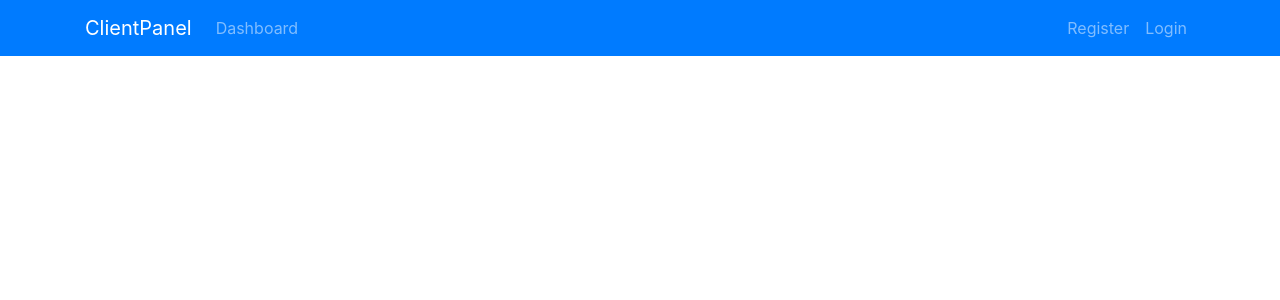
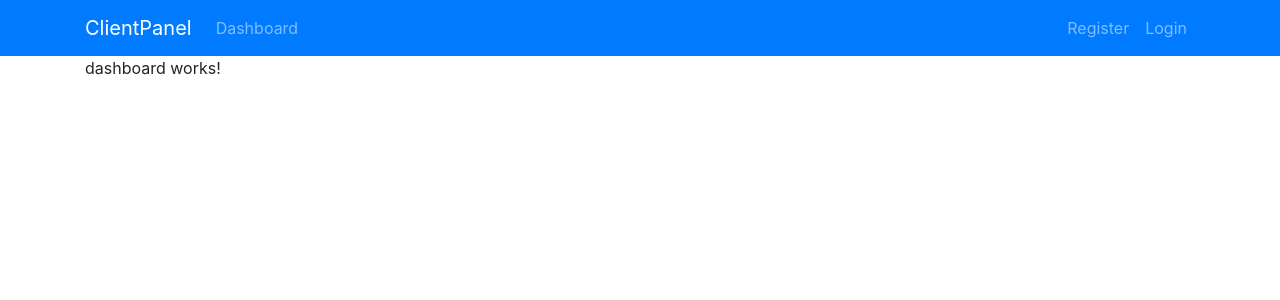
Before and after one commit to CoderGuy614/ClientPanel, an Angular app: page / in a window 1280 px wide. Shown: the top 300 px of the page. Built offline with nearby package versions, Linux system fonts and the light colour scheme.

Commit message:
Add Routing and Routes

```diff
--- a/src/app/app-routing.module.ts
+++ b/src/app/app-routing.module.ts
@@ -1,10 +1,27 @@
+import { ClientDetailsComponent } from './components/client-details/client-details.component';
+import { NotFoundComponent } from './components/not-found/not-found.component';
+import { SettingsComponent } from './components/settings/settings.component';
+import { EditClientComponent } from './components/edit-client/edit-client.component';
+import { AddClientComponent } from './components/add-client/add-client.component';
+import { RegisterComponent } from './components/register/register.component';
+import { LoginComponent } from './components/login/login.component';
+import { DashboardComponent } from './components/dashboard/dashboard.component';
 import { NgModule } from '@angular/core';
 import { Routes, RouterModule } from '@angular/router';
 
-const routes: Routes = [];
+const routes: Routes = [
+  { path: '', component: DashboardComponent },
+  { path: 'login', component: LoginComponent },
+  { path: 'register', component: RegisterComponent },
+  { path: 'client/add', component: AddClientComponent },
+  { path: 'client/edit/:id', component: EditClientComponent },
+  { path: 'client/:id', component: ClientDetailsComponent },
+  { path: 'settings', component: SettingsComponent },
+  { path: '**', component: NotFoundComponent },
+];
 
 @NgModule({
   imports: [RouterModule.forRoot(routes)],
-  exports: [RouterModule]
+  exports: [RouterModule],
 })
-export class AppRoutingModule { }
+export class AppRoutingModule {}
--- a/src/app/app.component.html
+++ b/src/app/app.component.html
@@ -1,3 +1,4 @@
-<app-navbar>
-  <div class="container"></div>
-</app-navbar>
+<app-navbar></app-navbar>
+<div class="container">
+  <router-outlet></router-outlet>
+</div>
--- a/src/app/components/navbar/navbar.component.html
+++ b/src/app/components/navbar/navbar.component.html
@@ -1,6 +1,6 @@
 <nav class="navbar navbar-expand-md navbar-dark bg-primary bg-4">
   <div class="container">
-    <a href="" class="navbar-brand">ClientPanel</a>
+    <a routerLink="/" class="navbar-brand">ClientPanel</a>
     <button
       class="navbar-toggler"
       type="button"
@@ -12,16 +12,16 @@
     <div class="collapse navbar-collapse" id="navbarMain">
       <ul class="navbar-nav mr-auto">
         <li class="nav-item">
-          <a href="" class="nav-link">Dashboard</a>
+          <a routerLink="/" class="nav-link">Dashboard</a>
         </li>
       </ul>
 
       <ul class="navbar-nav ml-auto">
         <li class="nav-item">
-          <a href="" class="nav-link">Register</a>
+          <a routerLink="/register" class="nav-link">Register</a>
         </li>
         <li class="nav-item">
-          <a href="" class="nav-link">Login</a>
+          <a routerLink="/login" class="nav-link">Login</a>
         </li>
       </ul>
     </div>
```
